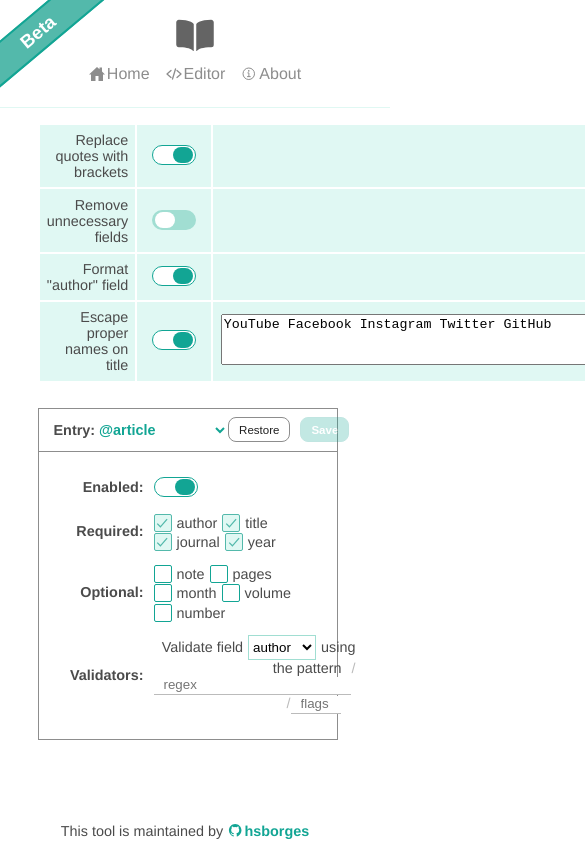
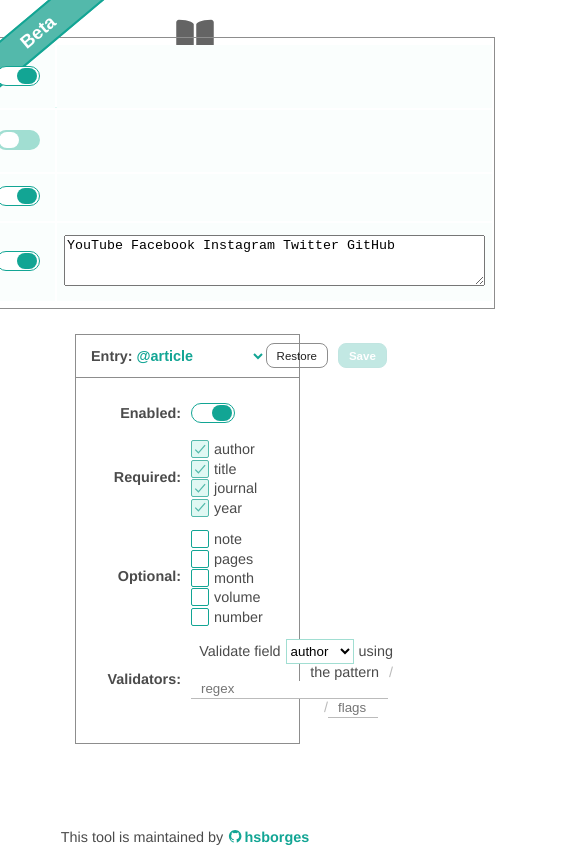
Before and after one commit to hsborges/bibtex-normalizer, a Next.js app: page /settings in a window 390 px wide. Shown: the top 850 px of the page, 585 px wide, since content can reach past the window. Built offline with nearby package versions, Linux system fonts and the light colour scheme.

Commit message:
improve responsiveness

```diff
--- a/pages/settings.tsx
+++ b/pages/settings.tsx
@@ -3,8 +3,6 @@
  */
 import { capitalize, flatten, isEqual, omit } from 'lodash';
 import { HTMLProps, useCallback, useContext, useEffect, useRef, useState } from 'react';
-
-import { styled } from '@stitches/react';
 
 import Button from '../components/button';
 import Checkbox from '../components/checkbox';
@@ -12,14 +10,21 @@ import Switch from '../components/switch';
 import { BibtexEntryDefinition, BibtexEntryType, BibtexFieldType } from '../lib/bibtex-definitions';
 import * as BibtexEntries from '../lib/bibtex-entries';
 import ConfigContext, { BibtexEntryConfig, NormalizerCofig } from '../providers/ConfigProvider';
+import { styled } from '../stitches.config';
 
 const Grid = styled('div', {
-  width: '80%',
   display: 'flex',
   flexFlow: 'column',
-  margin: '15px auto 50px',
+  margin: 'auto',
+  height: '80%',
+  justifyContent: 'center',
+  alignItems: 'center',
   rowGap: 25,
   fontSize: '0.9em',
+
+  '& > *': {
+    width: '60%',
+  },
 });
 
 const EntriesConfigComponentRoot = styled('div', {
@@ -424,8 +429,10 @@ const NormalizerSettings = styled(
     );
   },
   {
+    border: '1px solid $gray9',
+    padding: '5px 0',
     '& > tbody > tr': {
-      backgroundColor: '$teal3',
+      backgroundColor: '$teal1',
 
       '& > td': {
         padding: '0.5em',
```
Also changed, not shown: pages/about.tsx (+6 -5 lines).
